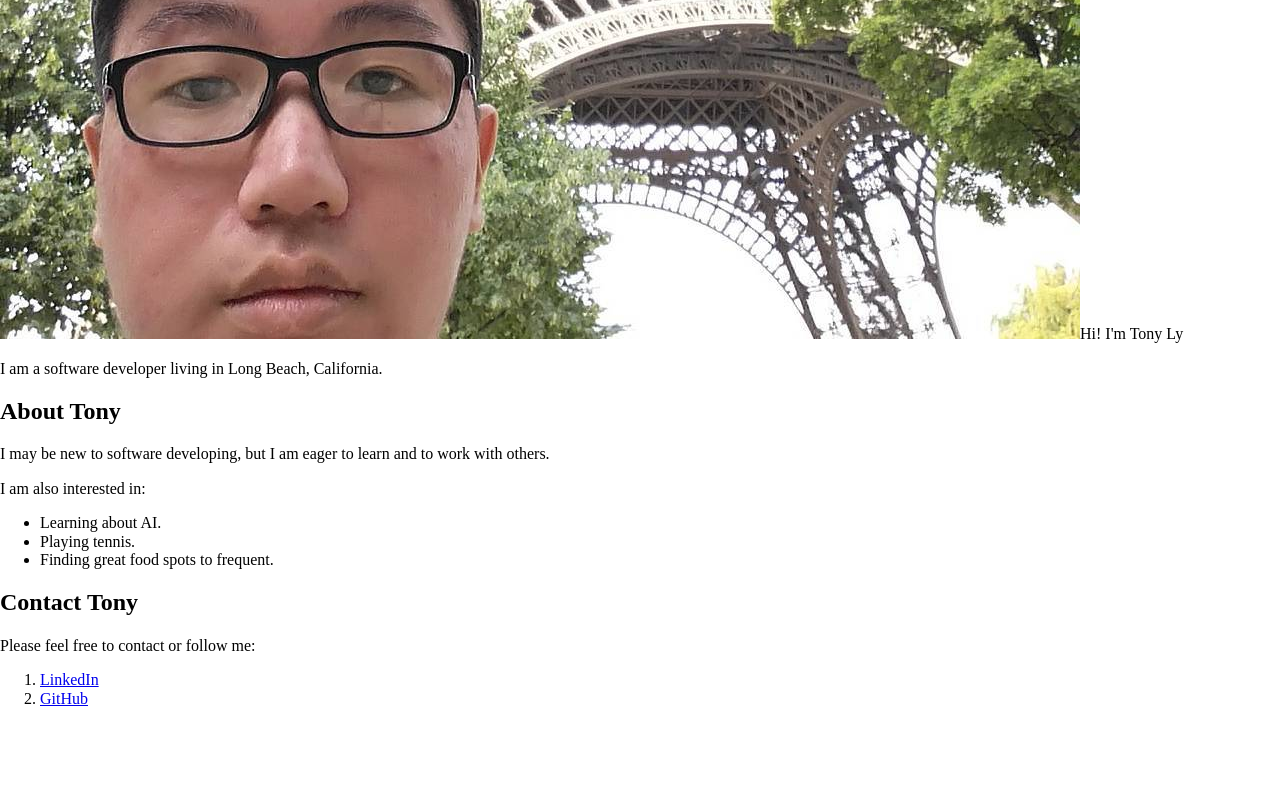
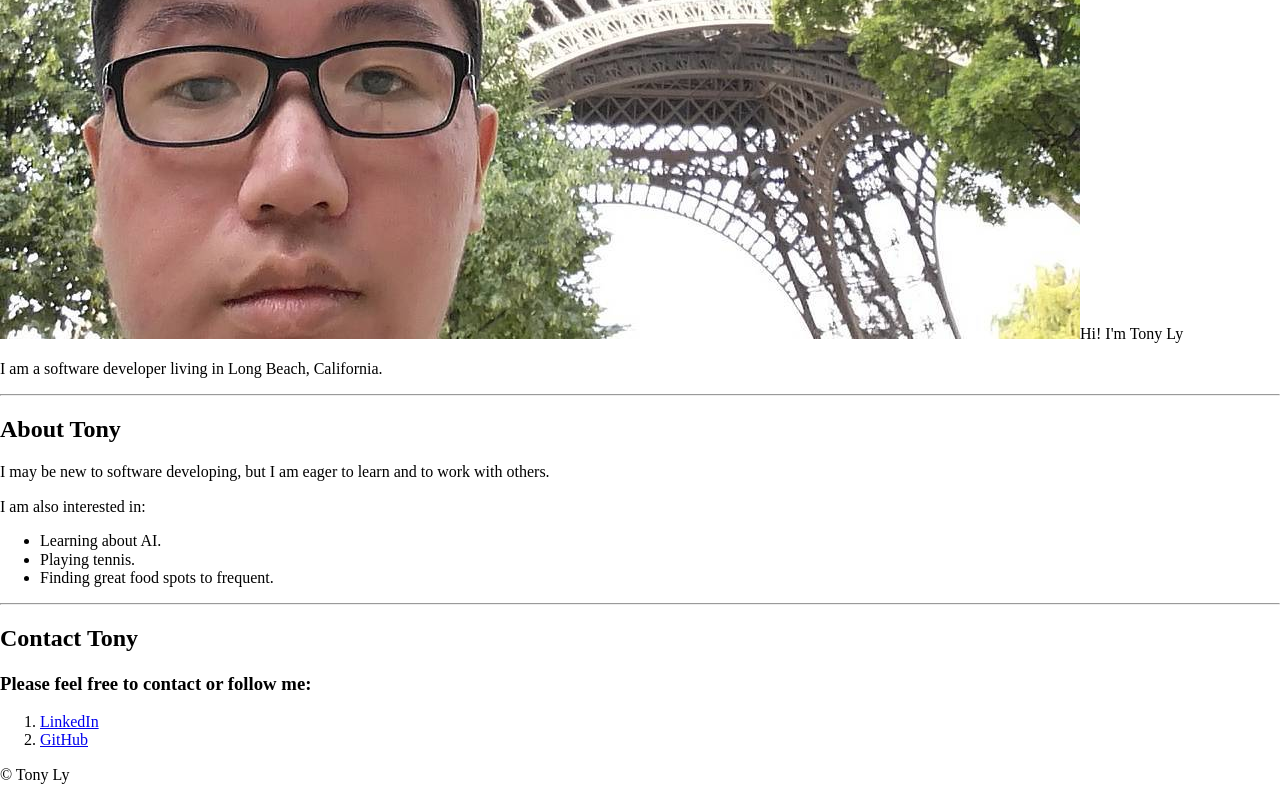
Before and after one commit to TonyLy03/portfolio, a plain HTML site: page index.html in a window 1280 px wide. Shown: the part 868-1668 px from the top of the page. Before the commit the page ends 1592 px from the top, so only its background shows below. Drawn offline with nearby package versions, Linux system fonts and the light colour scheme.

Commit message:
Update index.html

```diff
--- a/index.html
+++ b/index.html
@@ -22,8 +22,9 @@
         <h2>Hi! I'm Tony Ly</h2>
         <p>I am a software developer living in Long Beach, California.</p>
       </section>
+      <hr>
       <!-- About Me -->
-      <section>
+      <article>
         <h2>About Tony</h2>
         <p>I may be new to software developing, but I am eager to learn and to work with others.</p>
         <p>I am also interested in:</p>
@@ -32,11 +33,12 @@
           <li>Playing tennis.</li>
           <li>Finding great food spots to frequent.</li>
         </ul>
-      </section>
+      </article>
+      <hr>
       <!-- Contact -->
       <section>
         <h2>Contact Tony</h2>
-        <p>Please feel free to contact or follow me:</p>
+        <h3>Please feel free to contact or follow me:</h3>
         <ol>
           <li>
             <a href="www.linkedin.com/in/tony-ly-bookworm">LinkedIn</a>
@@ -47,5 +49,8 @@
         </ol>
       </section>
     </main>
+    <footer>
+      <p>&copy; Tony Ly</p>
+    </footer>
   </body>
 </html>
```
